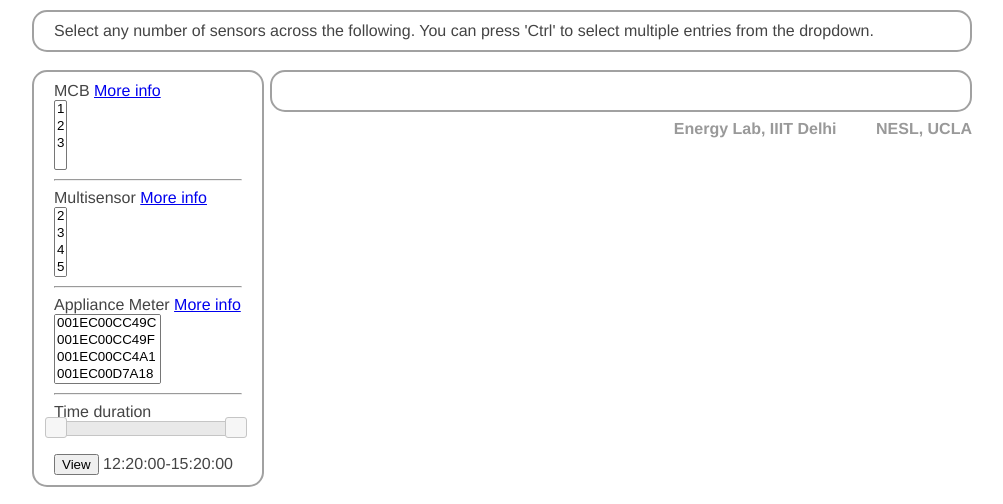
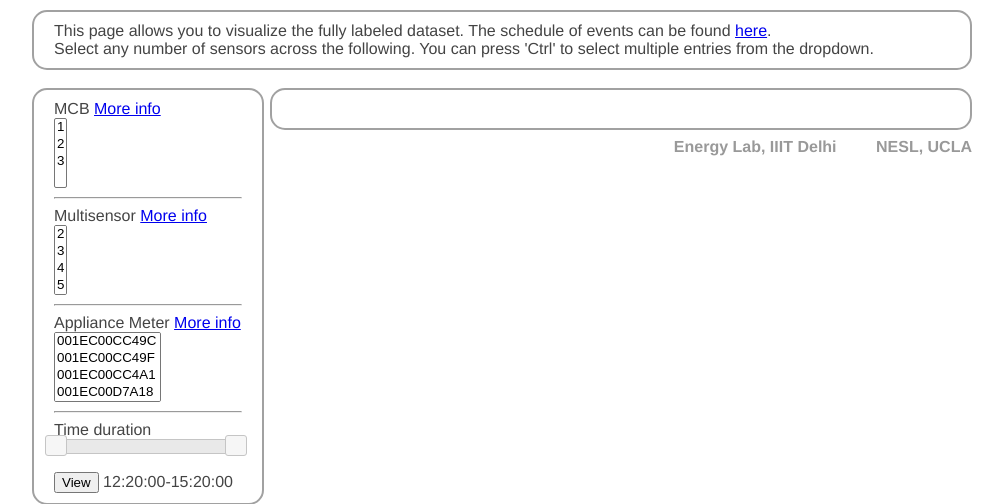
Before and after one commit to nipunbatra/iawe-website, a Flask app: page /labeled in a window 1280 px wide. Shown: the part 35-539 px from the top of the page, without its empty margins (138-1141 px from the left). Run offline with Flask 2, Linux system fonts and the light colour scheme; some libraries are stand-ins or nearby versions; some web fonts are replaced.

Commit message:
Added info

```diff
--- a/templates/home.html
+++ b/templates/home.html
@@ -12,6 +12,10 @@
     		 <a href="http://www.google.com" target="blank"><img src="{{ url_for('static', filename='img/outage_by_hour.png') }}" width="320px" height="400px"/></a>
     		 <a href="http://nbviewer.ipython.org/7133642"><h6>How much Power do thy lose?</h6></a>
     	</div>
+      <div class="slide3">
+         <a href="http://www.google.com" target="blank"><img src="{{ url_for('static', filename='img/electricity.png') }}" width="320px" height="400px"/></a>
+         <a href="http://nbviewer.ipython.org/7133642"><h6>How much Power do thy lose?</h6></a>
+      </div>
 
 
     </div>
--- a/templates/labeled.html
+++ b/templates/labeled.html
@@ -9,7 +9,8 @@ border-radius:15px;
 }
 </style>
 <div id="top">
-Select any number of sensors across the following. You can press 'Ctrl' to select multiple entries from the dropdown. <br/>
+This page allows you to visualize the fully labeled dataset. The schedule of events can be found <a href="https://github.com/nipunreddevil/Home_Deployment/tree/master/dataset">here</a>.
+<br/>Select any number of sensors across the following. You can press 'Ctrl' to select multiple entries from the dropdown. <br/>
 </div>
 
 <br/>
```
Also changed, not shown: static/img/electricity.png.
